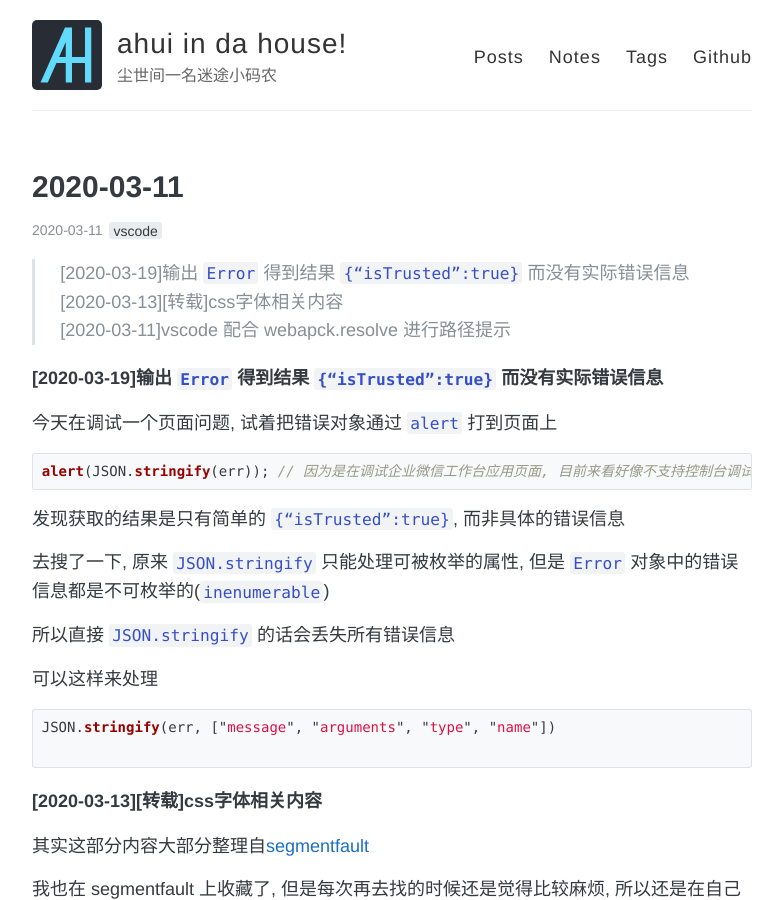
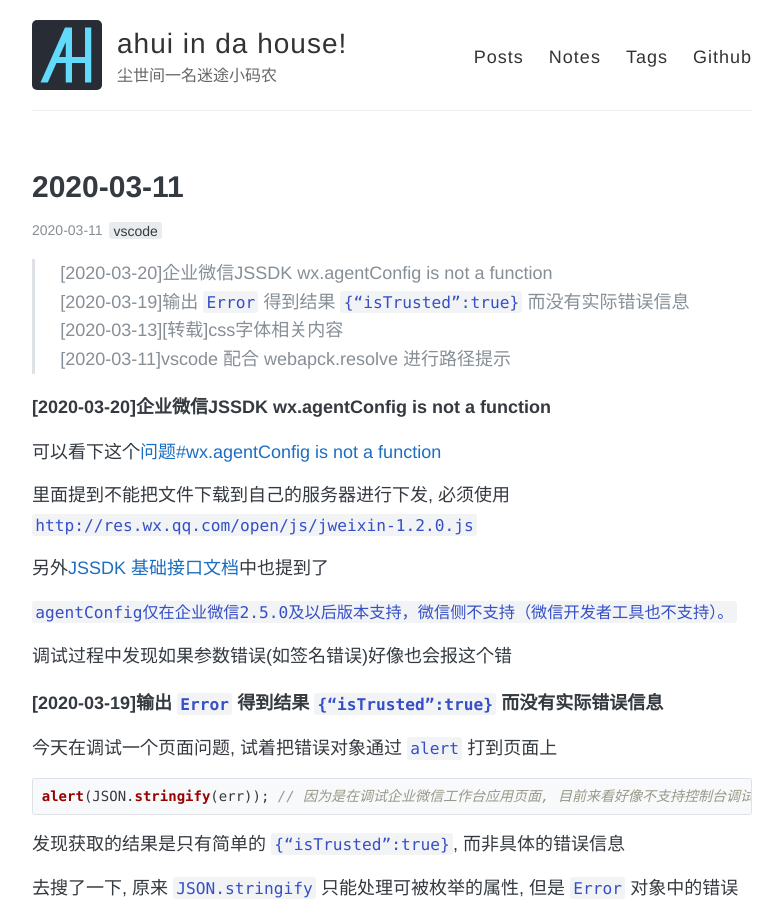
Before and after one commit to funkyLover/blog, a Jekyll site: the page built from notes/_posts/2020-03-11-notes.md, in a window 1280 px wide and 900 px high. Shown: the whole window, without its empty margins (248-1031 px from the left). Built offline with Jekyll 4.4.1, drawn with Linux system fonts in a browser that asks for light colours; comment, search, counter and statistics services are not loaded.

Commit message:
add note;

```diff
--- a/notes/_posts/2020-03-11-notes.md
+++ b/notes/_posts/2020-03-11-notes.md
@@ -7,9 +7,22 @@ comments: true
 share: true
 ---
 
+> [2020-03-20]企业微信JSSDK wx.agentConfig is not a function <br>
 > [2020-03-19]输出 `Error` 得到结果 `{“isTrusted”:true}` 而没有实际错误信息 <br>
 > [2020-03-13][转载]css字体相关内容 <br>
 > [2020-03-11]vscode 配合 webapck.resolve 进行路径提示
+
+##### [2020-03-20]企业微信JSSDK wx.agentConfig is not a function
+
+可以看下这个[问题#wx.agentConfig is not a function](https://developers.weixin.qq.com/community/develop/doc/000a8a7d1000e0c7de89a14c456c00)
+
+里面提到不能把文件下载到自己的服务器进行下发, 必须使用 `http://res.wx.qq.com/open/js/jweixin-1.2.0.js`
+
+另外[JSSDK 基础接口文档](https://work.weixin.qq.com/api/doc/90000/90136/90515)中也提到了
+
+`agentConfig仅在企业微信2.5.0及以后版本支持，微信侧不支持（微信开发者工具也不支持）。`
+
+调试过程中发现如果参数错误(如签名错误)好像也会报这个错
 
 ##### [2020-03-19]输出 `Error` 得到结果 `{“isTrusted”:true}` 而没有实际错误信息
 
```
